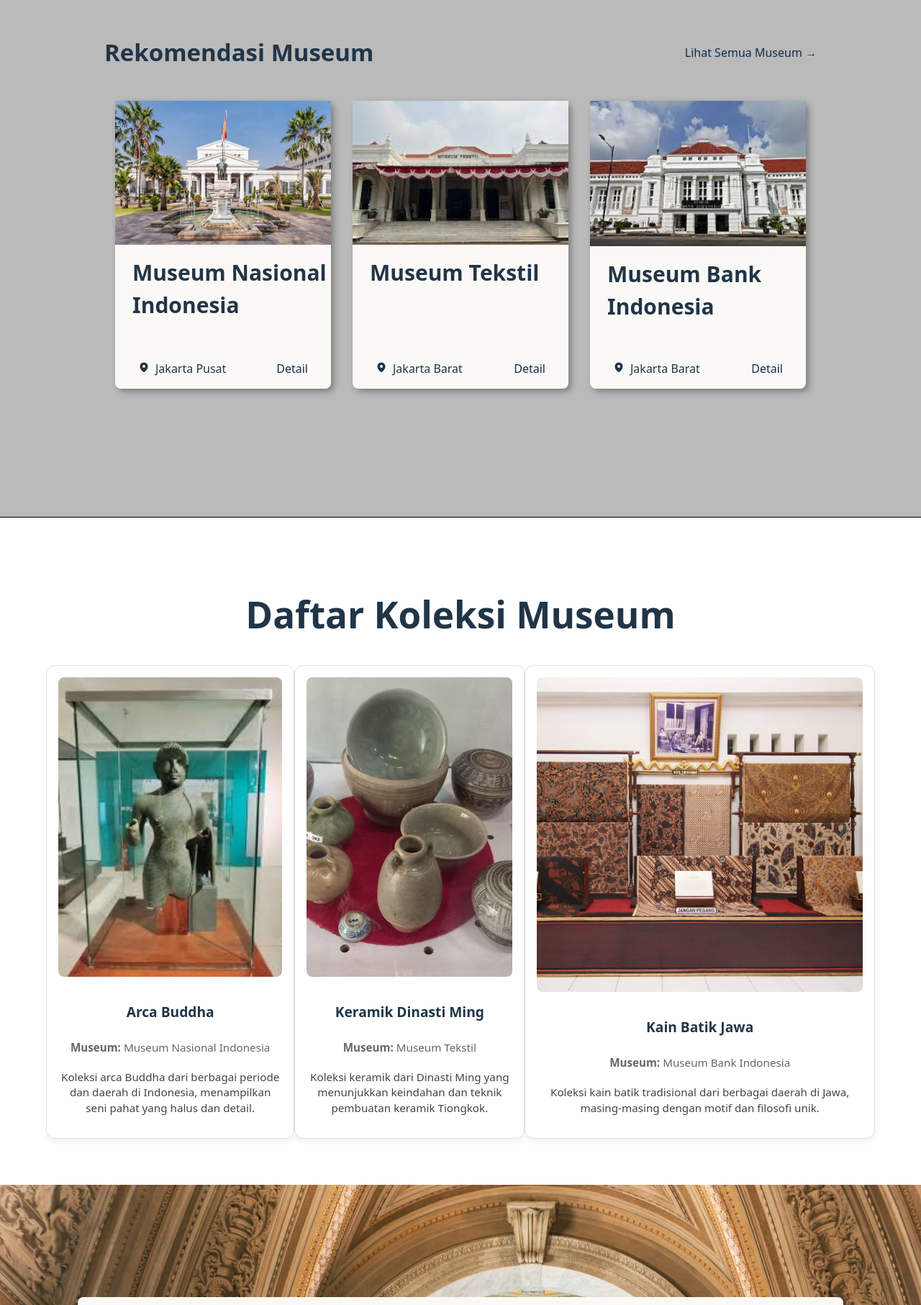
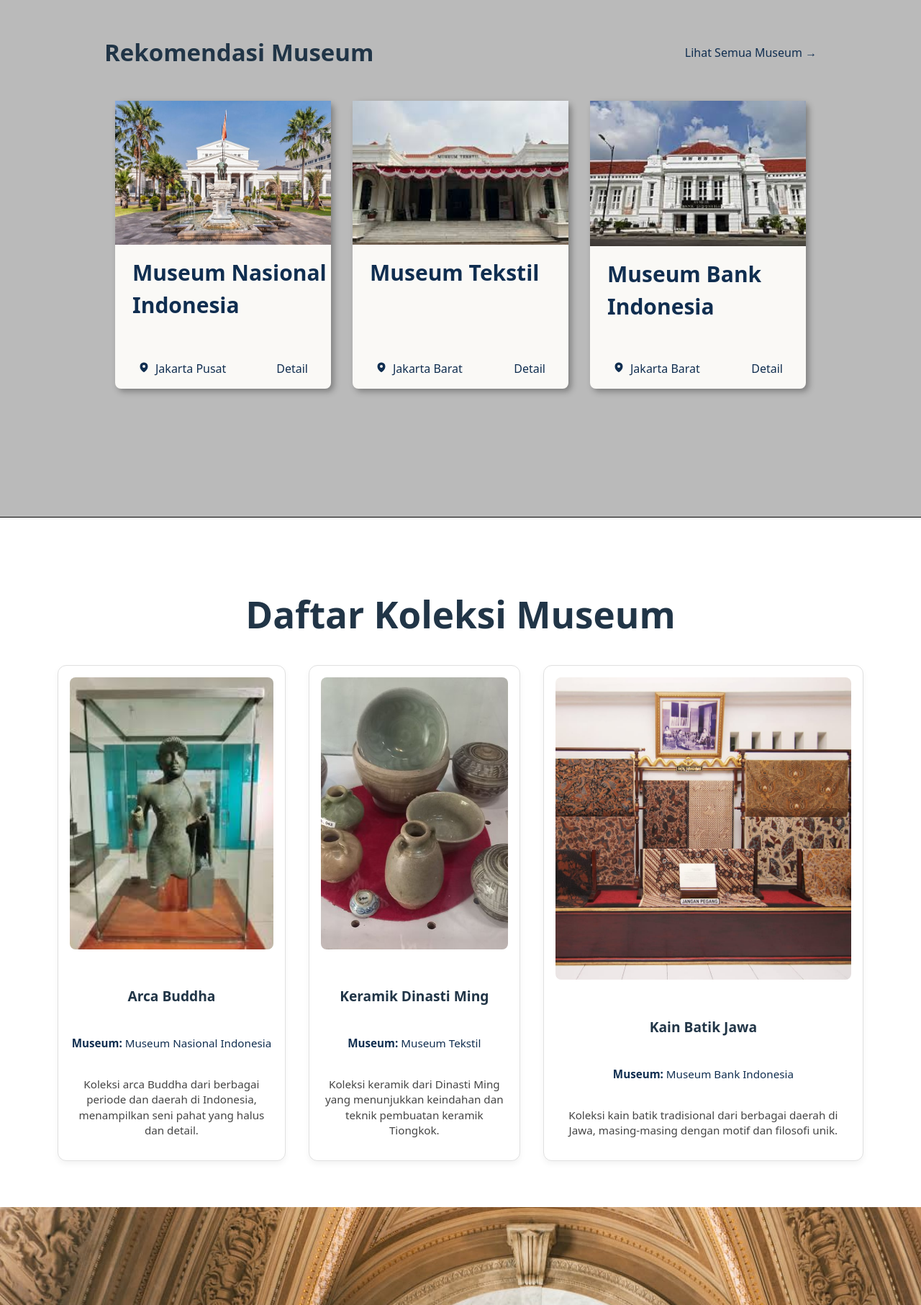
Before and after one commit to Daorza/Kelompok11_TI2B_TB2, a React (Vite) app in the folder lux_veritas/: page / in a window 1280 px wide. Shown: the part 942-2755 px from the top of the page at 72% size. Built offline with nearby package versions, Linux system fonts and the light colour scheme.

Commit message:
fix some

```diff
--- a/lux_veritas/src/components/museum/CollectionCard.jsx
+++ b/lux_veritas/src/components/museum/CollectionCard.jsx
@@ -12,10 +12,12 @@
         padding: '1rem',
         boxShadow: '0 4px 8px rgba(0, 0, 0, 0.05)',
         display: 'flex',
+        gap: '1rem',
         flexDirection: 'column',
         alignItems: 'center',
         textAlign: 'center',
         transition: 'transform 0.2s',
+        margin: '0 1rem'
       }}
     >
       <img
@@ -30,7 +32,7 @@
         }}
       />
       <h3 style={{ fontSize: '1.2rem', marginBottom: '0.5rem' }}>{item.name}</h3>
-      <p style={{ fontSize: '0.95rem', color: '#666', marginBottom: '0.25rem' }}>
+      <p style={{ fontSize: '0.95rem', color: '#102E50', marginBottom: '0.25rem' }}>
         <strong>Museum:</strong> {museum ? museum.name : 'Tidak diketahui'}
       </p>
       <p style={{ fontSize: '0.95rem', color: '#444', lineHeight: '1.4' }}>{item.description}</p>
--- a/lux_veritas/src/pages/Home/index.jsx
+++ b/lux_veritas/src/pages/Home/index.jsx
@@ -123,7 +123,7 @@
                         <div style={{display:'flex'}}>
                             {dataMuseum.map((museum) => (
                                 <div className="cardRekomendMusemu" key={museum.id}
-                                    style={{ display: 'grid', gridTemplateRows: 'repeat(2, 1fr)', gap: '1rem', boxShadow: '4px 4px 8px rgba(37, 37, 37, 0.4)'}}>
+                                    style={{ display: 'grid', gridTemplateRows: 'repeat(2, 1fr)', gap: '1rem', boxShadow: '4px 4px 8px rgba(37, 37, 37, 0.4)', color: '#102E50'}}>
                                     <img src={museum.image} alt={museum.name} />
                                         <h4 style={{ textAlign: 'left', marginLeft: '1.5rem'}}>{museum.name}</h4>
                                     <div style={{ display: 'flex', alignItems: 'center', justifyContent: 'space-between', margin: '0 2rem' }}>
```
